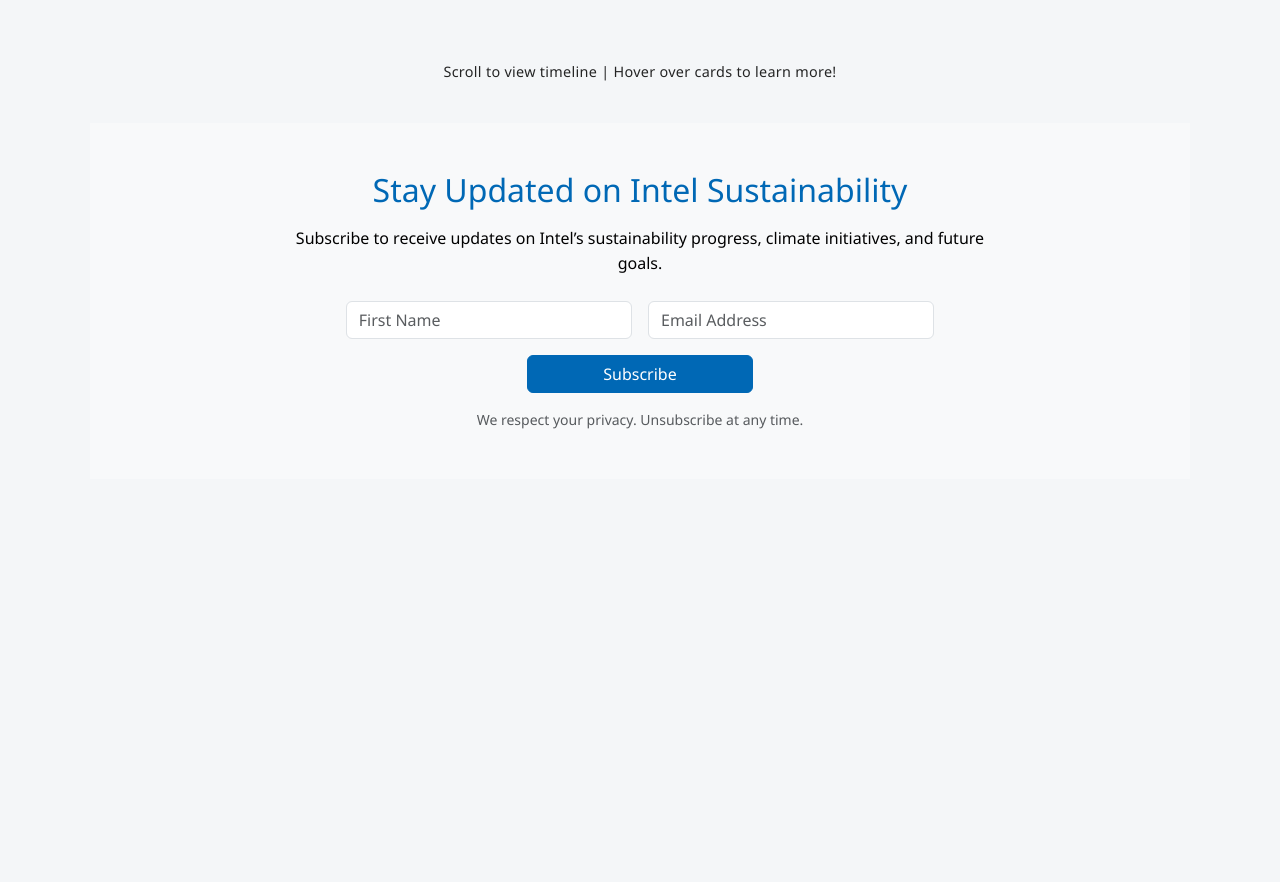
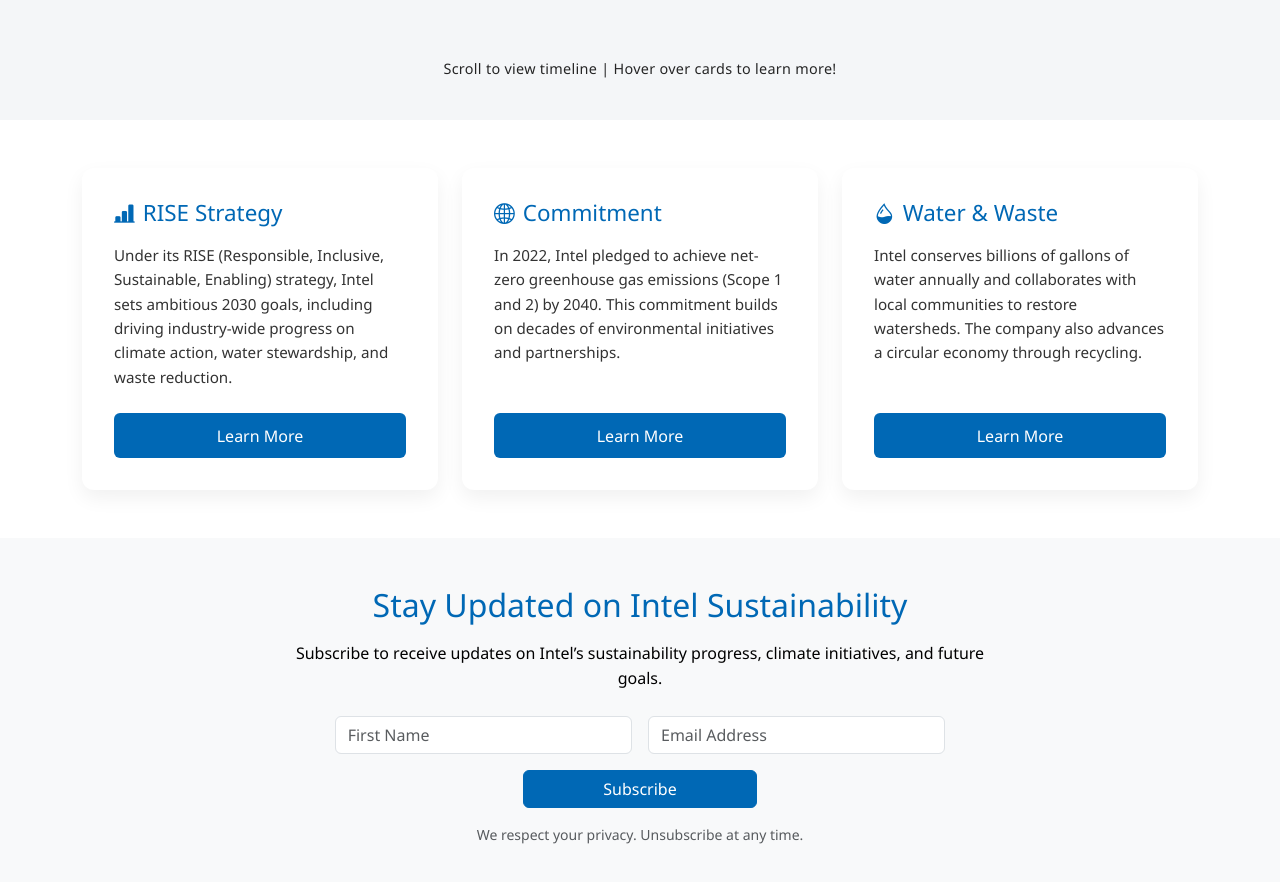
Before and after one commit to zoersmithonline/03-prj-intel-sustainability, a plain HTML site: page index.html in a window 1280 px wide. Shown: the part 880-1762 px from the top of the page. Before the commit the page ends 1359 px from the top, so only its background shows below. Drawn offline with nearby package versions, Linux system fonts and the light colour scheme.

Commit message:
styalized info cards

```diff
--- a/index.html
+++ b/index.html
@@ -5,7 +5,11 @@
   <meta name="viewport" content="width=device-width, initial-scale=1.0" />
   <title>Intel: Sustainability Through the Ages</title>
 
+  <!-- Bootstrap CSS -->
     <link href="https://cdn.jsdelivr.net/npm/bootstrap@5.3.3/dist/css/bootstrap.min.css" rel="stylesheet" integrity="sha384-QWTKZyjpPEjISv5WaRU9OFeRpok6YctnYmDr5pNlyT2bRjXh0JMhjY6hW+ALEwIH" crossorigin="anonymous">
+
+    <link rel="stylesheet" href="https://cdn.jsdelivr.net/npm/bootstrap-icons@1.11.3/font/bootstrap-icons.css">
+
 
   <link rel="stylesheet" href="style.css" />
 </head>
@@ -25,12 +29,14 @@
   </header>
 
   <!-- Timeline Cards Section -->
-  <section>
+  <section class="timeline-section">
+
 
     <!-- Card 1: 1968 -->
     <div class="timeline-card">
         <img src="img/1.png" alt="Two men seated at a workstation viewing a computer monitor in a modern lab filled with technical drawings and equipment.">
       <h2>Intel Founded</h2>
+      <br>
       <h3> 1968 </h3>
       <p>
         Robert Noyce and Gordon Moore rename the newly formed company
@@ -55,6 +61,7 @@
     <div class="timeline-card">
         <img src="img/3.png" alt="Stylized illustration of a retro desktop computer with keyboard and monitor, surrounded by microchips and small trees and plants.">
       <h2>8086 Processor</h2>
+      <br>
       <h3> 1978 </h3>
       <p>
         Launch of the 8086 processor, establishing the x86 architecture
@@ -66,6 +73,7 @@
     <div class="timeline-card">
         <img src="img/4.png" alt="Computer monitor displaying multiple overlapping software windows and lines of code against a cloud-themed background.">
       <h2>386 Processor</h2>
+      <br>
       <h3> 1985 </h3>
       <p>
         Intel introduces the 386 processor with 32-bit architecture,
@@ -91,6 +99,7 @@
     <div class="timeline-card">
           <img src="img/6.png" alt="Watercolor illustration of a diverse group of people collaborating. Greenery is present in the background.">
       <h2>RISE Strategy</h2>
+      <br>
       <h3> 2020  </h3>
       <p>
         Intel launches its RISE (Responsible, Inclusive, Sustainable,
@@ -103,6 +112,7 @@
     <div class="timeline-card">
           <img src="img/7.png" alt="Illustration of a 3D world map with factories, wind turbines, and greenery visible on each continent.">
       <h2>Net-Zero By 2040</h2>
+      <br>
       <h3> 2022</h3>
       <p>
         Intel announces its commitment to achieve net-zero greenhouse
@@ -139,6 +149,63 @@
 
   <p>Scroll to view timeline | Hover over cards to learn more!</p>
 
+
+<!-- 3-Column Content Section -->
+<section class="info-section py-5">
+  <div class="container">
+    <div class="row g-4">
+
+      <!-- Column 1 -->
+      <div class="col-12 col-md-6 col-lg-4">
+        <div class="info-card h-100">
+          <h2>
+            <i class="bi bi-bar-chart-line-fill me-2"></i>
+            RISE Strategy
+          </h2>
+          <p>
+            Under its RISE (Responsible, Inclusive, Sustainable, Enabling) strategy,
+            Intel sets ambitious 2030 goals, including driving industry-wide
+            progress on climate action, water stewardship, and waste reduction.
+          </p>
+          <a href="#" class="btn intel-btn mt-auto">Learn More</a>
+        </div>
+      </div>
+
+      <!-- Column 2 -->
+      <div class="col-12 col-md-6 col-lg-4">
+        <div class="info-card h-100">
+          <h2>
+            <i class="bi bi-globe2 me-2"></i>
+            Commitment
+          </h2>
+          <p>
+            In 2022, Intel pledged to achieve net-zero greenhouse gas emissions
+            (Scope 1 and 2) by 2040. This commitment builds on decades of
+            environmental initiatives and partnerships.
+          </p>
+          <a href="#" class="btn intel-btn mt-auto">Learn More</a>
+        </div>
+      </div>
+
+      <!-- Column 3 -->
+      <div class="col-12 col-md-6 col-lg-4">
+        <div class="info-card h-100">
+          <h2>
+            <i class="bi bi-droplet-half me-2"></i>
+            Water & Waste
+          </h2>
+          <p>
+            Intel conserves billions of gallons of water annually and
+            collaborates with local communities to restore watersheds.
+            The company also advances a circular economy through recycling.
+          </p>
+          <a href="#" class="btn intel-btn mt-auto">Learn More</a>
+        </div>
+      </div>
+
+    </div>
+  </div>
+</section>
 
   <!-- Sustainability Newsletter Section -->
 <section class="newsletter-section py-5 bg-light">
--- a/style.css
+++ b/style.css
@@ -71,7 +71,8 @@
   align-items: flex-start; /* prevents cards from all stretching
 }*/
 
-section {
+.timeline-section
+ {
   display: flex;
   gap: 2rem;
   overflow-x: auto;
@@ -88,7 +89,7 @@
 
 .timeline-card {
   flex: 0 0 auto;
-  width: 280px;
+  width: 240px;
   background: var(--card-bg);
   padding: 1.5rem;
   border-radius: 8px;
@@ -160,6 +161,59 @@
   color: black;
   letter-spacing: 0.3px;
   opacity: 0.85;
+}
+
+/* =========================
+   3 Column Info Cards
+========================= */
+
+.info-section {
+  background-color: white;
+}
+
+.info-card {
+  background: var(--card-bg);
+  padding: 2rem;
+  border-radius: 12px;
+  box-shadow: 0 8px 20px rgba(0, 0, 0, 0.06);
+  display: flex;
+  flex-direction: column;
+  transition: transform 0.3s ease, box-shadow 0.3s ease;
+}
+
+.info-card h2 {
+  font-size: 1.4rem;
+  color: var(--intel-blue);
+  margin-bottom: 1rem;
+  display: flex;
+  align-items: center;
+}
+
+.info-card h2 i {
+  font-size: 1.3rem;
+}
+
+.info-card p {
+  font-size: 0.95rem;
+  flex-grow: 1;
+  margin-bottom: 1.5rem;
+  color: var(--dark-gray);
+}
+
+/* Button styling */
+.intel-btn {
+  background-color: var(--intel-blue);
+  color: white;
+  border-radius: 6px;
+  padding: 0.6rem 1.25rem;
+  font-weight: 500;
+  transition: background-color 0.3s ease, transform 0.2s ease;
+}
+
+.intel-btn:hover {
+  background-color: #005a9e;
+  color: white;
+  transform: translateY(-2px);
 }
 
 /* =========================
```
